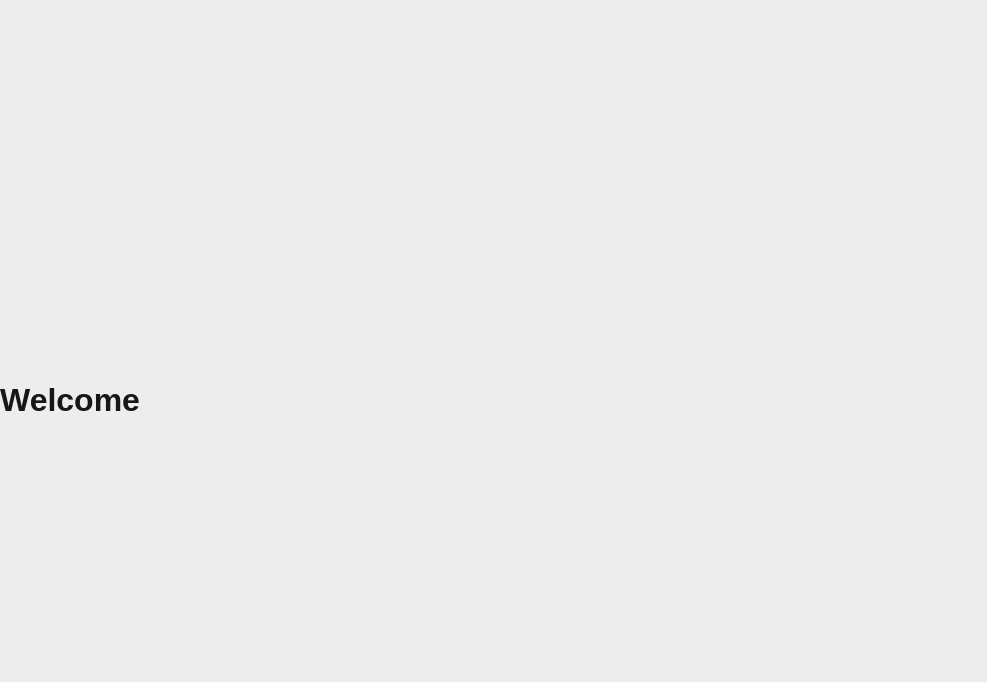
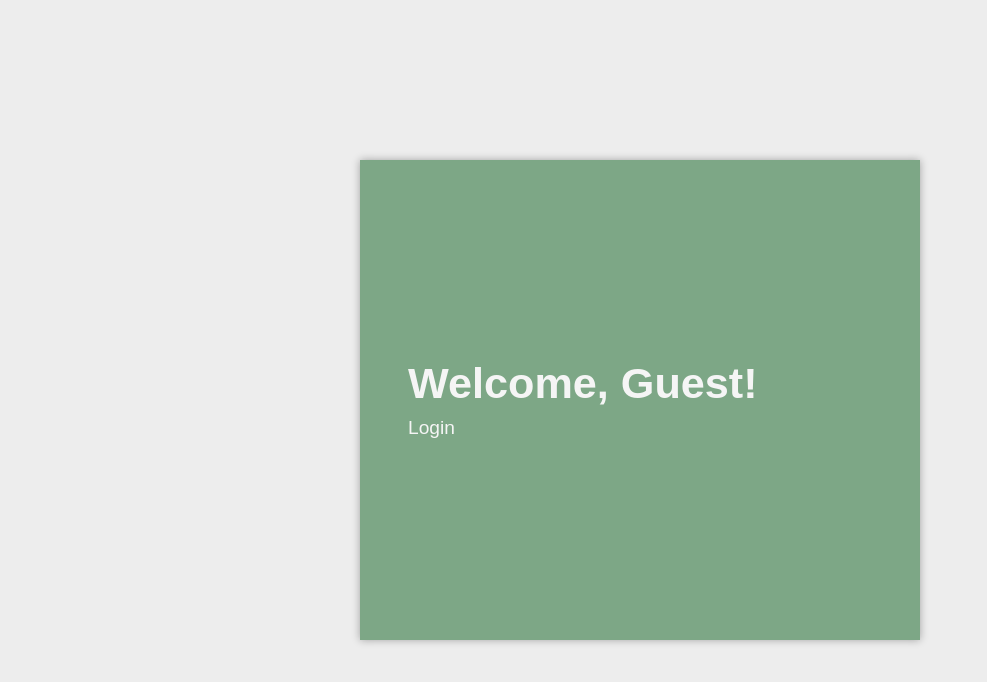
Before and after one commit to m1rageLA/simple-task-project, a Next.js app: page /home in a window 1280 px wide. Shown: the top 682 px of the page, without its empty margins (0-987 px from the left). Built offline with nearby package versions, Linux system fonts and the light colour scheme.

Commit message:
feat: enhance HomePage layout with user greeting and logout functionality; update styles

```diff
--- a/src/app/home/page.tsx
+++ b/src/app/home/page.tsx
@@ -13,12 +13,30 @@ export default function HomePage({ }: Props) {
         setDisplayName(name);
     }, []);
 
+    const handleLogout = () => {
+        localStorage.removeItem("displayName");
+        window.location.href = "/";
+    };
+
     return (
         <div className={styles.page}>
-            <main>
-                <h1>Welcome <br />{displayName}</h1>
+            <main className={styles.main}>
+                {displayName ? (
+                    <>
+                        <h2>Welcome <br />{displayName}!</h2>
+                        <div className={styles.main__logout}>
+                            <a href="#" onClick={handleLogout} className={styles.button}>logout</a>
+                        </div>
+                    </>
+                ) : (
+                    <>
+                        <h2>Welcome, Guest!</h2>
+                        <div className={styles.main__auth}>
+                            <a href="/" className={styles.button}>Login</a>
+                        </div>
+                    </>
+                )}
             </main>
         </div>
-
     );
 }
--- a/src/app/styles/auth.module.css
+++ b/src/app/styles/auth.module.css
@@ -98,7 +98,7 @@
 }
 
 .form__header p {
-    font-size: 0.7rem;
+    font-size: 0.8rem;
 
 }
 
--- a/src/app/styles/page.module.css
+++ b/src/app/styles/page.module.css
@@ -1,8 +1,41 @@
 .page {
   display: grid;
-  grid-template-columns: 20px 1fr 20px;
+  grid-template-columns: 0.5fr 1fr 0.5fr;
   align-items: center;
   justify-content: center;
   background-color: #ededed;
   height: 100vh;
 }
+
+.main {
+  grid-column: 2;
+  margin: auto;
+  display: flex;
+  justify-content: center;
+  align-items: start;
+  flex-direction: column;
+  width: 35rem;
+  height: 30rem;
+  color: rgb(245, 245, 245);
+  padding: 3rem;
+  background-color: rgba(108, 156, 118, 0.86);
+  box-shadow: 0 0 8px rgba(0, 0, 0, 0.319);
+  font-size: 1.8rem;
+}
+
+.main__logout {
+  display: flex;
+  justify-content: start;
+  align-items: center;
+  width: 100%;
+  height: 15%;
+  color: #ededed;
+}
+
+.button {
+  font-size: 1.2rem;
+}
+
+.main__logout a:hover {
+  color: #e1e1e1;
+}
```
